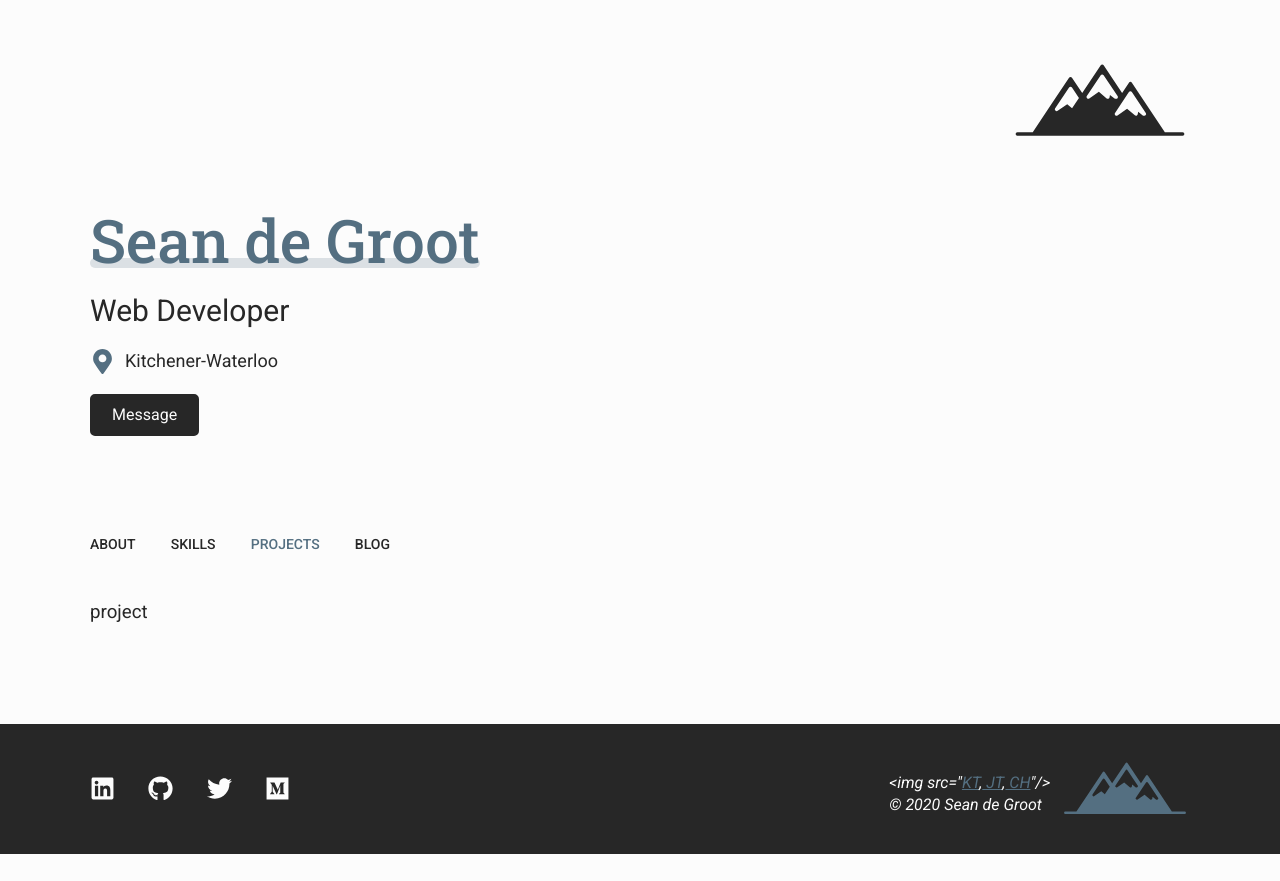
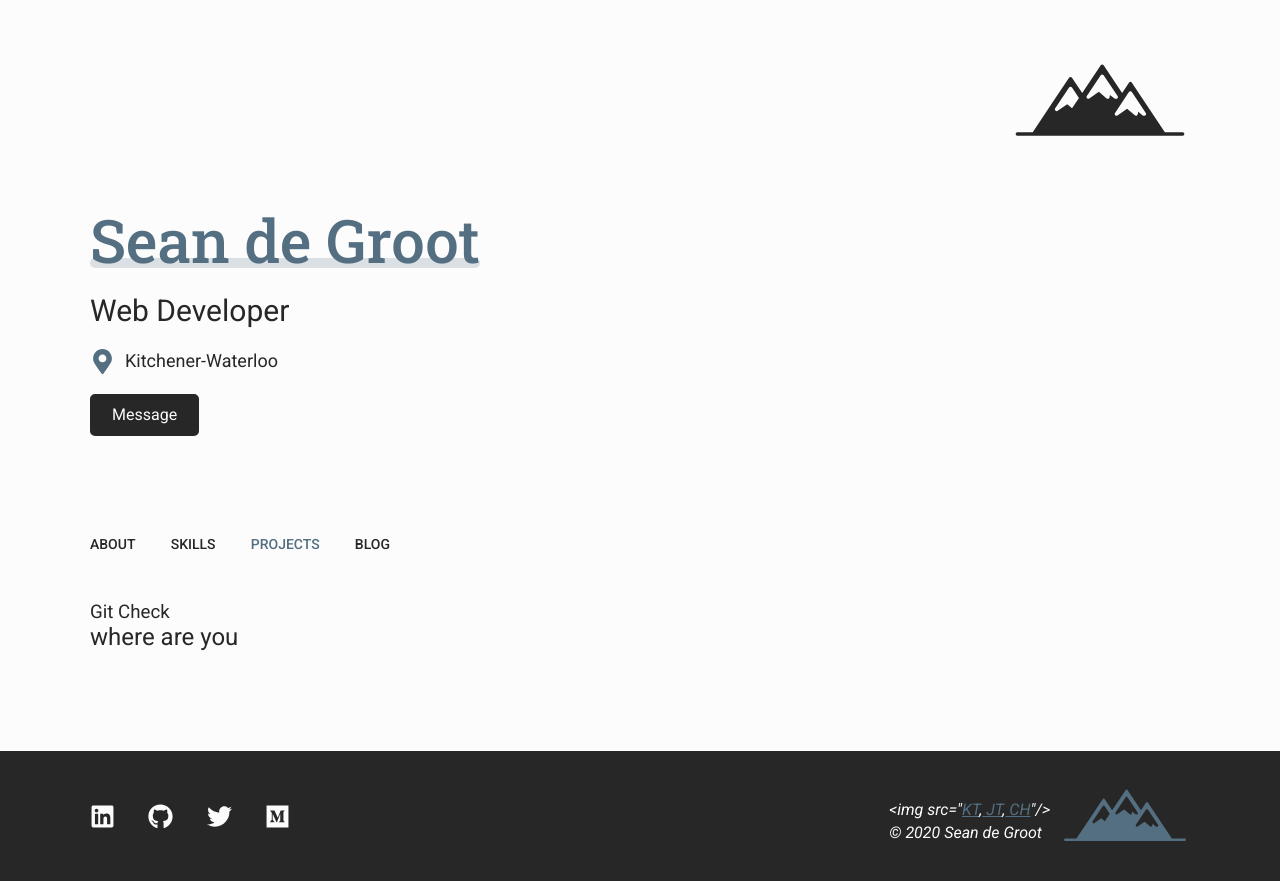
Before and after one commit to seandaniel/portfolio-v3, a React (Create React App) app: page /git-check in a window 1280 px wide. Before the commit the page ends 854 px from the top, so only its background shows below. Built offline with nearby package versions, Linux system fonts and the light colour scheme.

Commit message:
Route bug

```diff
--- a/src/App.js
+++ b/src/App.js
@@ -7,8 +7,8 @@ import Header from './Components/Header/Header.js';
 import About from './Components/About/About.js';
 import Skills from './Components/Skills/Skills.js';
 import Projects from './Components/Projects/Projects.js';
+import GitCheck from './Components/Projects/GitCheck.js';
 import Blog from './Components/Blog/Blog.js';
-import GitCheck from './Components/Projects/GitCheck.js';
 import Footer from './Components/Footer/Footer.js';
 
 const App = () => {
@@ -19,10 +19,10 @@ const App = () => {
           <Header />
           <main>
             <Route exact path="/about" component={About} />
+            <Route exact path="/skills" component={Skills} />
             <Route exact path="/" component={Projects} />
             <Route exact path="/git-check" component={GitCheck} />
             <Route exact path="/blog" component={Blog} />
-            <Route exact path="/skills" component={Skills} />
           </main>
         </div>
         <Footer />
--- a/src/Components/Projects/GitCheck.js
+++ b/src/Components/Projects/GitCheck.js
@@ -5,7 +5,8 @@ import './projects.scss';
 const GitCheck = () => {
   return (
     <div className="project-container">
-      <h3>project</h3>
+      <h3>Git Check</h3>
+      <h2>where are you</h2>
     </div>
   )
 }
--- a/src/Components/Projects/Projects.js
+++ b/src/Components/Projects/Projects.js
@@ -1,4 +1,5 @@
-import React, { Link } from 'react';
+import React from 'react';
+import { Link } from 'react-router-dom';
 
 import './projects.scss'
 
@@ -15,10 +16,10 @@ const Projects = () => {
   return (
     <section>
       <ul className="projects-container">
-        <li><a href="www.seandegroot.com" className="project project1">
+        <li><Link to={"/git-check"} className="project project1">
           <img src={pieChart} alt="" />
           <h3>Git Check</h3>
-        </a></li>
+        </Link></li>
         <li><a href="www.seandegroot.com" className="project project2">
           <img src={article} alt="" />
           <h3>The Specific Press</h3>
```
Also changed, not shown: package.json (line endings or trailing spaces).
